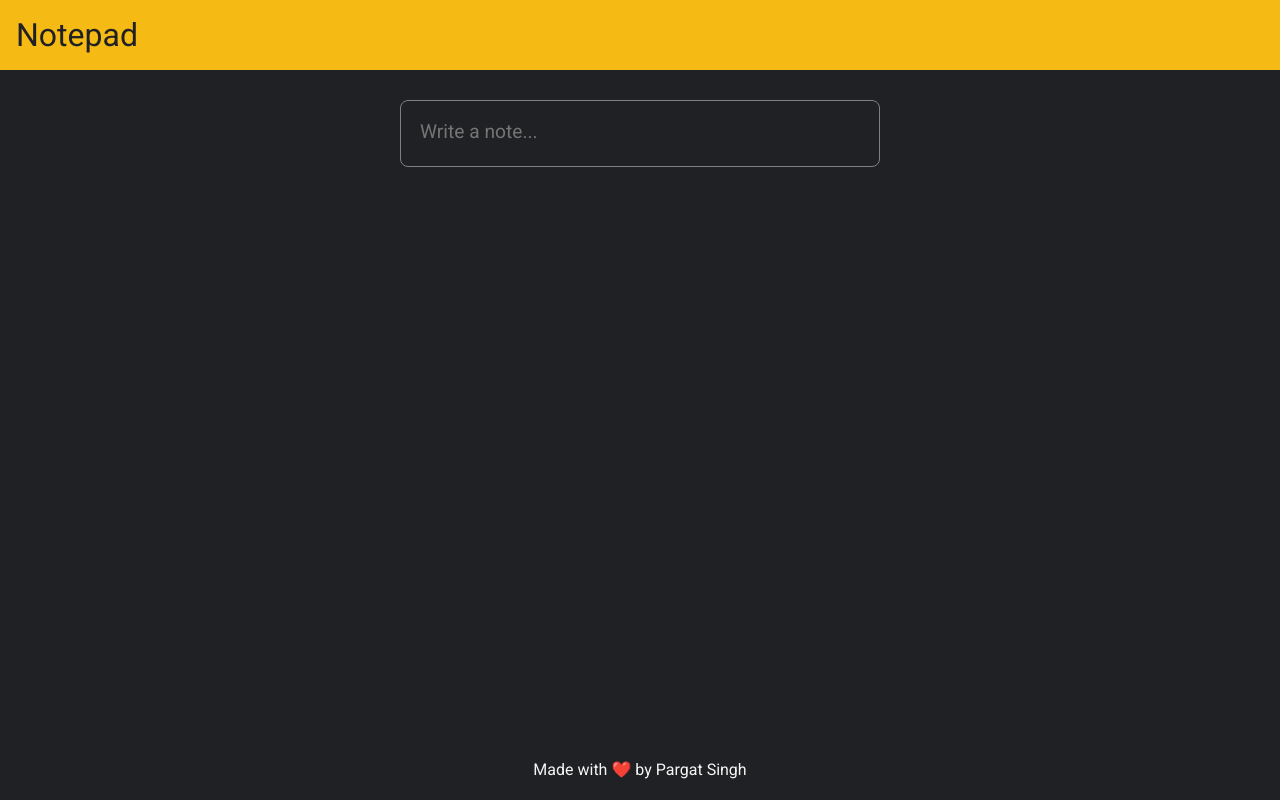
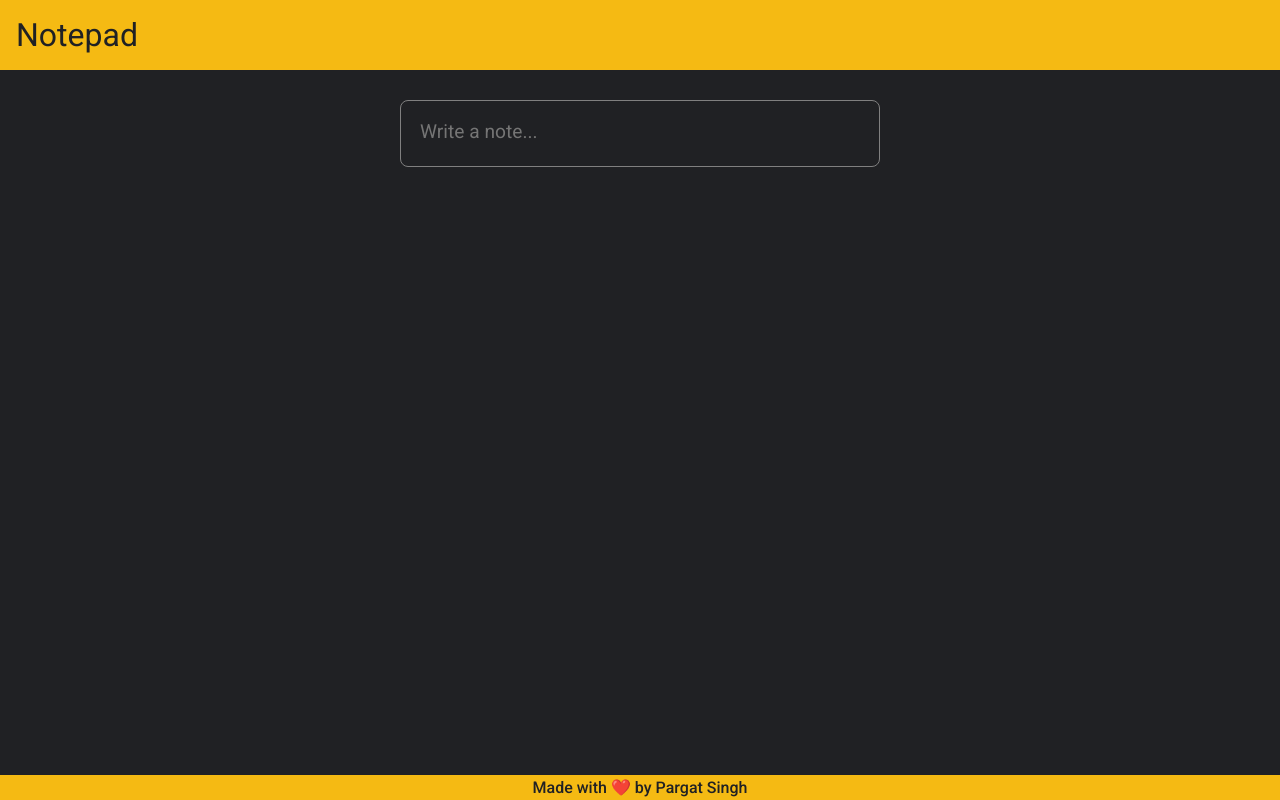
Before and after one commit to Pargat-Dhanjal/Notepad, a React (Create React App) app: page / in a window 1280 px wide. Built offline with nearby package versions, Linux system fonts and the light colour scheme.

Commit message:
feat: added local storage, css new styles

```diff
--- a/public/styles.css
+++ b/public/styles.css
@@ -24,23 +24,25 @@ header h1 {
 }
 
 footer {
-  position: absolute;
-  text-align: center;
+  position: fixed;
+  font-weight: 500;
+  left: 0;
   bottom: 0;
   width: 100%;
-  height: 2.5rem;
+  background-color: #f5ba13;
+  color: #202124;
+  text-align: center;
+  padding: 0.2rem;
 }
 
-footer p {
-  color: whitesmoke;
+
+footer a{
+  color: #202124;
+  text-decoration: none;
 }
 
-footer a{
-  color: whitesmoke;
-  text-decoration: none;
-}
 footer a:hover{
-  color: yellow;
+  color: white;
 }
 
 .note {
@@ -49,14 +51,16 @@ footer a:hover{
   border: 1px solid gray;
   border-radius: 0.5rem;
   padding: 2rem;
-  width: 15rem;
+  width: 13rem;
   margin: 16px;
   float: left;
 }
 
 .note h1 {
   font-size: 1.2rem;
-  margin-bottom: 6px;
+  margin-bottom: 1rem;
+  white-space: pre-wrap;
+  word-wrap: break-word;
 }
 
 .note p {
--- a/src/components/App.jsx
+++ b/src/components/App.jsx
@@ -1,11 +1,20 @@
-import React, { useState } from "react";
+import React, { useEffect, useState } from "react";
 import Header from "./Header";
 import Notes from "./Note";
 import Footer from "./Footer";
 import CreateArea from "./CreateArea";
 
+function getNotes(){
+  var notes = localStorage.getItem("notes");
+  if(notes){
+    return JSON.parse(notes);
+  }else{
+    return [];
+  }
+}
+
 function App() {
-  var [notes, setNotes] = useState([]);
+  var [notes, setNotes] = useState(getNotes());
 
   function addNote(note) {
     notes.push(note);
@@ -17,6 +26,9 @@ function App() {
     setNotes([...notes]);
   }
 
+useEffect(() => {
+    localStorage.setItem("notes", JSON.stringify(notes));
+  }, [notes]);
 
   return (
     <div>
```
